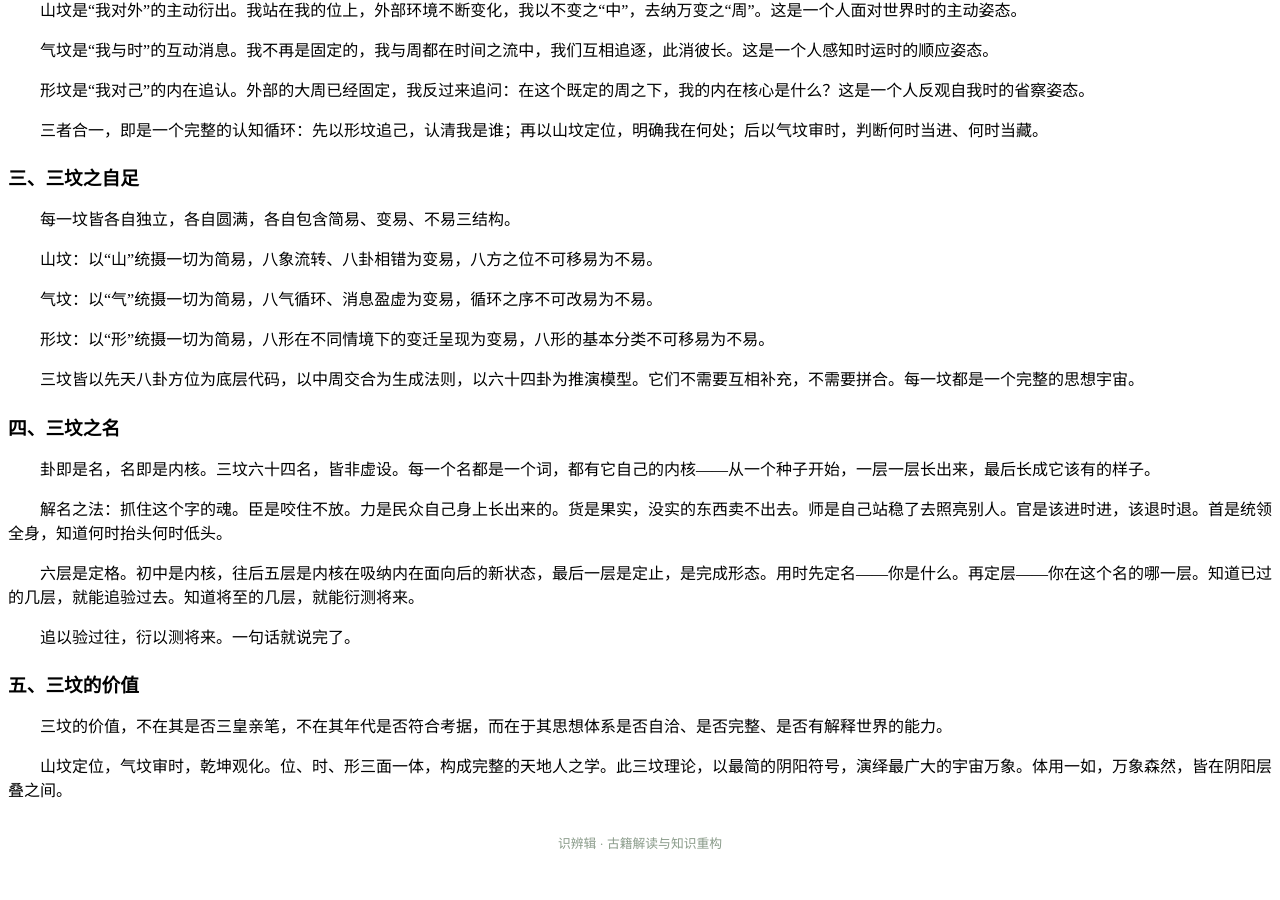
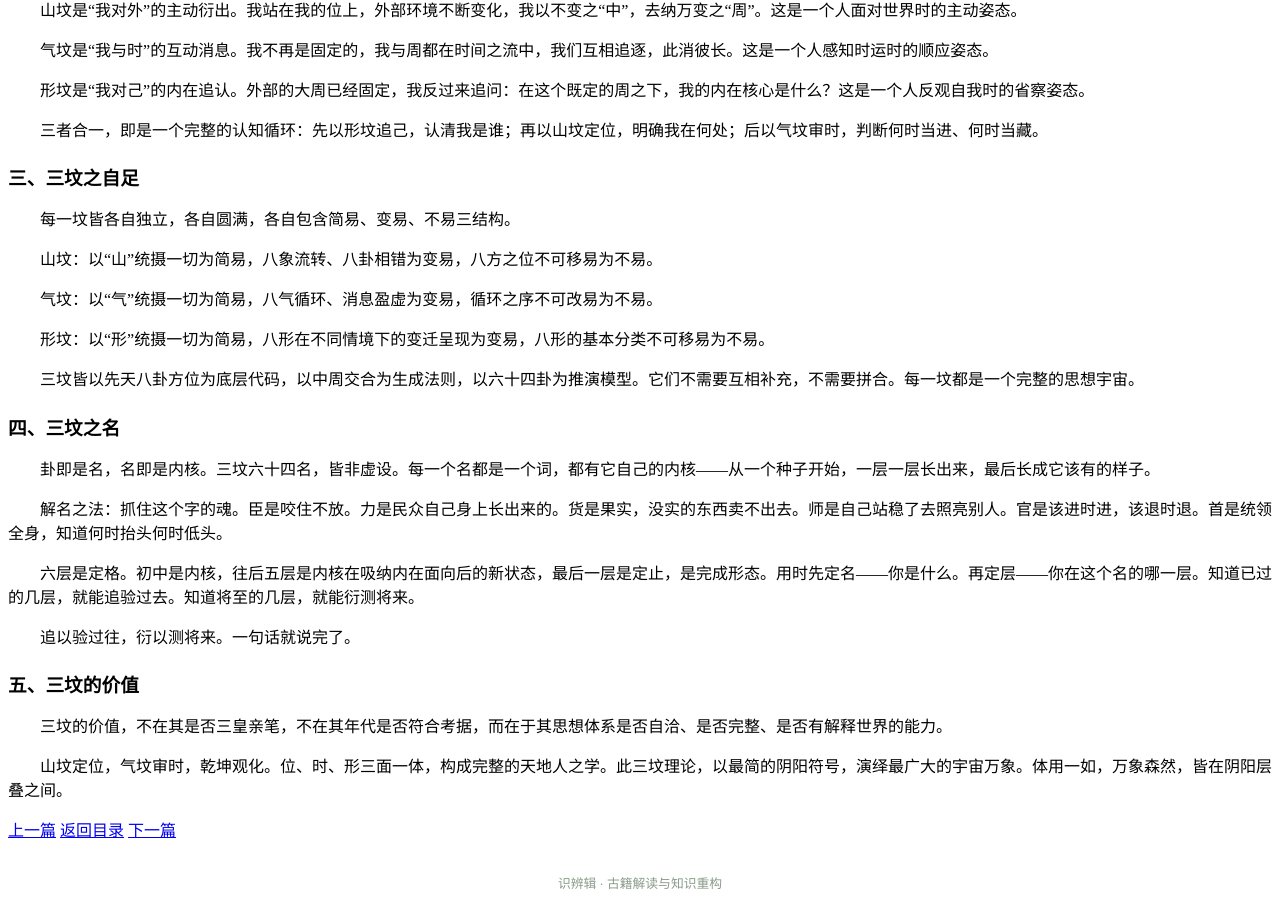
Before and after one commit to chixiao994/chixiao994.github.io, a Jekyll site: the page shibianji/interpretations/先秦/三坟/04-三坟理论.html, which Jekyll copies as it is, in a window 1280 px wide and 900 px high, scrolled down 3352 px. Built offline with Jekyll 4.4.1, drawn with Linux system fonts in a browser that asks for light colours; before the commit the page ends 4212 px from its top, so only the background shows below that.

Commit message:
Update 04-三坟理论.html

```diff
--- a/shibianji/interpretations/先秦/三坟/04-三坟理论.html
+++ b/shibianji/interpretations/先秦/三坟/04-三坟理论.html
@@ -134,7 +134,11 @@
     <h3>五、三坟的价值</h3>
     <p>三坟的价值，不在其是否三皇亲笔，不在其年代是否符合考据，而在于其思想体系是否自洽、是否完整、是否有解释世界的能力。</p>
     <p>山坟定位，气坟审时，乾坤观化。位、时、形三面一体，构成完整的天地人之学。此三坟理论，以最简的阴阳符号，演绎最广大的宇宙万象。体用一如，万象森然，皆在阴阳层叠之间。</p>
-
+<div class="series-nav">
+    <a href="03-阴阳解卦.html" class="prev">上一篇</a>
+    <a href="index.html" class="index">返回目录</a>
+    <a href="05-山坟·连山易.html" class="next">下一篇</a>
+</div>
     <div class="footer-note">识辨辑 · 古籍解读与知识重构</div>
 </div>
 </body>
```
